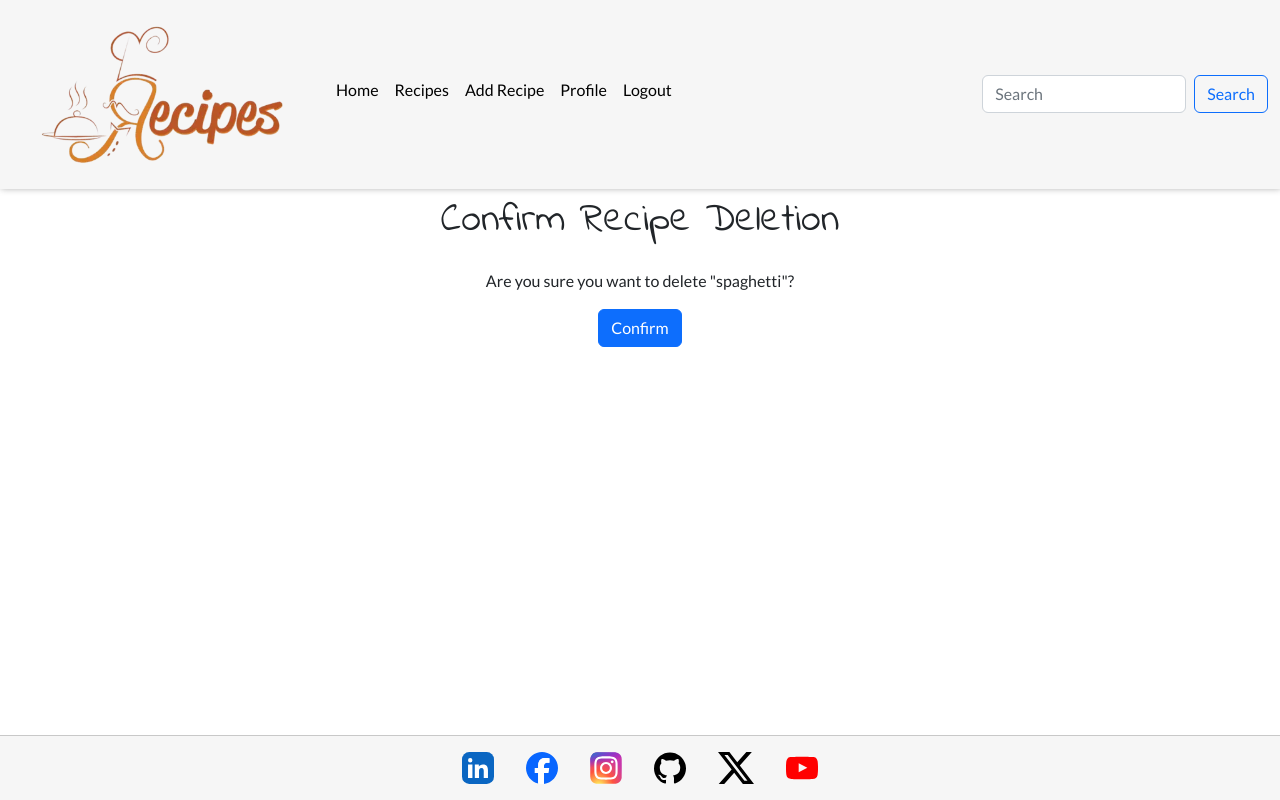
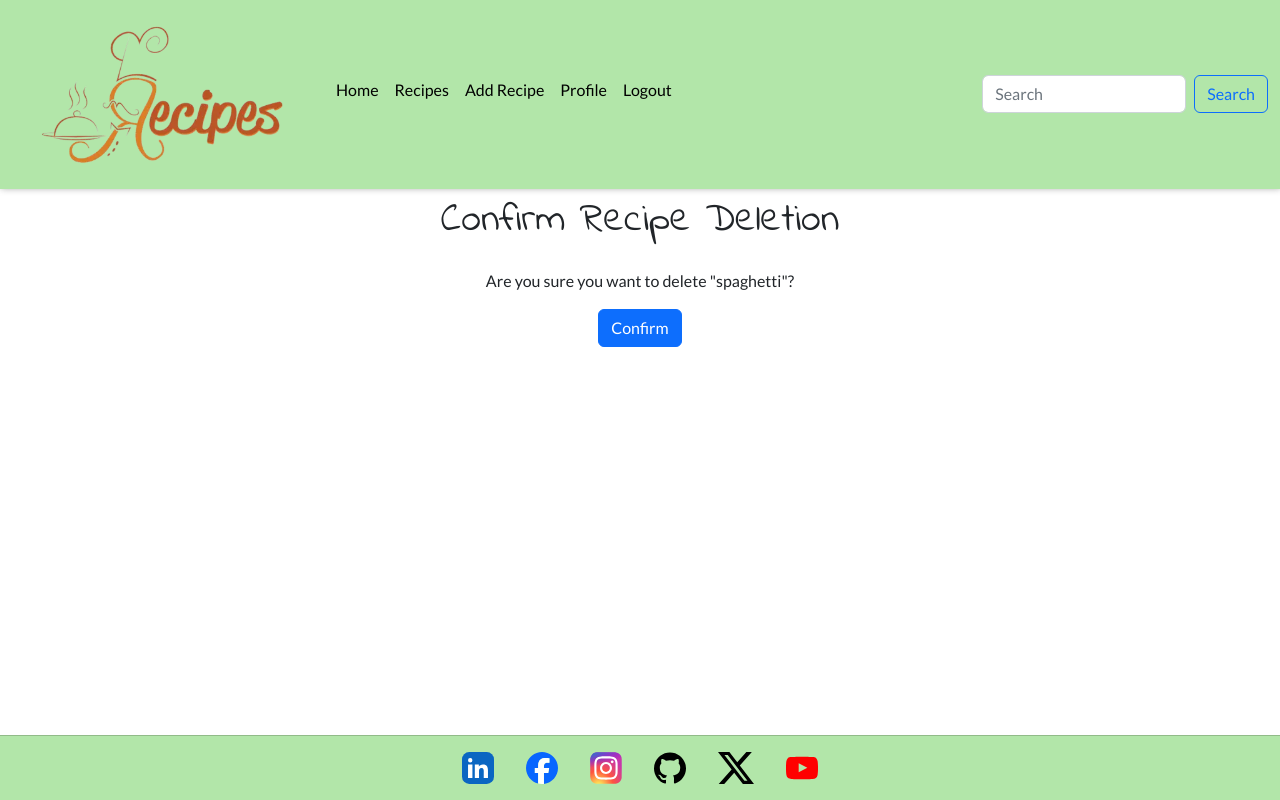
Before and after one commit to Code-Institute-Submissions/RecipeWebsite, a Django app: page /recipes/delete/4/ in a window 1280 px wide. Run offline with Django 5.2, Linux system fonts and the light colour scheme; a user stored in the database is signed in; data comes from the database, SQL or seed files in the repository; parts of the project's set-up code (start-up, migrations or seed data) failed here and were passed over; some libraries are stand-ins or nearby versions.

```diff
--- a/static/css/base.css
+++ b/static/css/base.css
@@ -9,7 +9,7 @@
     --background: #3f006a0f;
     --blue: #a1a8b3;
     --black: #000;
-    --off-white: #f6f6f6;
+    --off-white: #B2E6A9;
     --white: #fff;
     --orange: #5cff50;
 
```
Also changed, not shown: README.md, static/images/documentation/design/favicon.png (added), static/images/documentation/design/logo_doc.webp (added), static/images/documentation/design/palette_colours.png (added).
